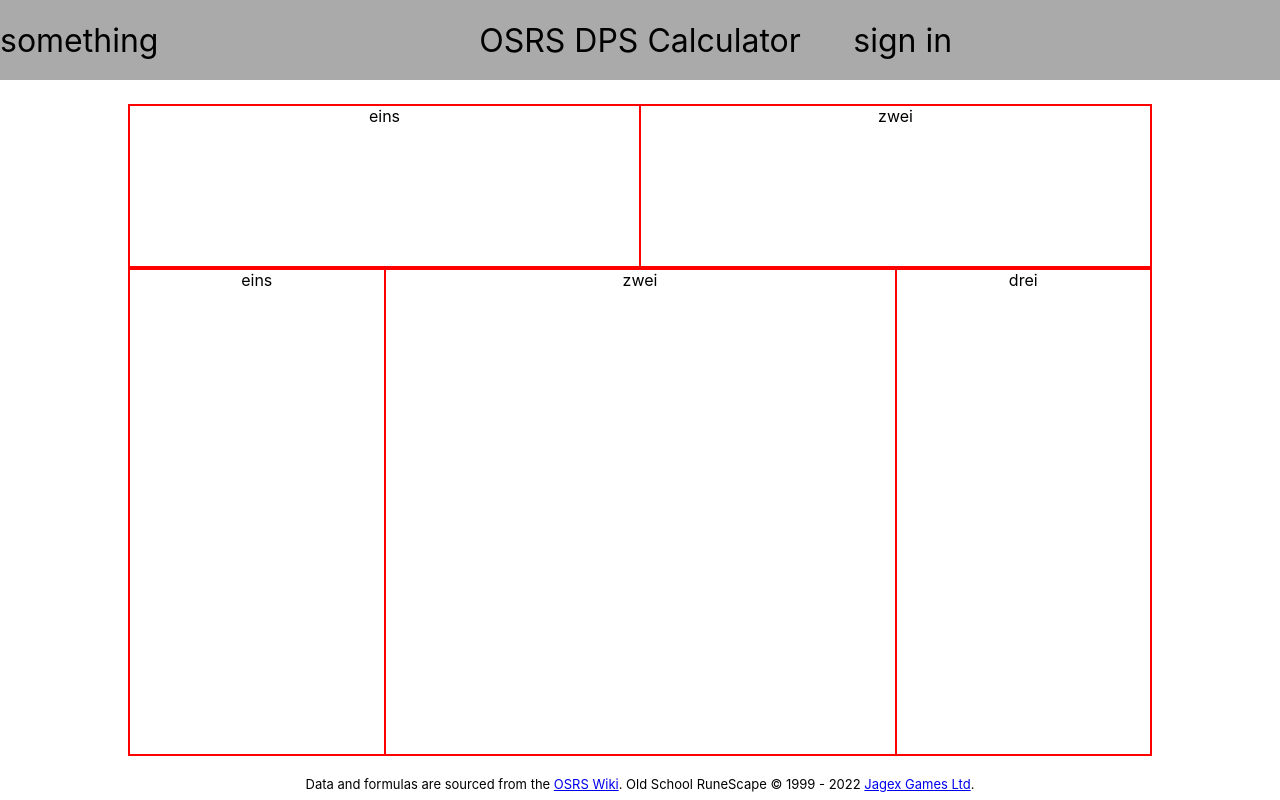
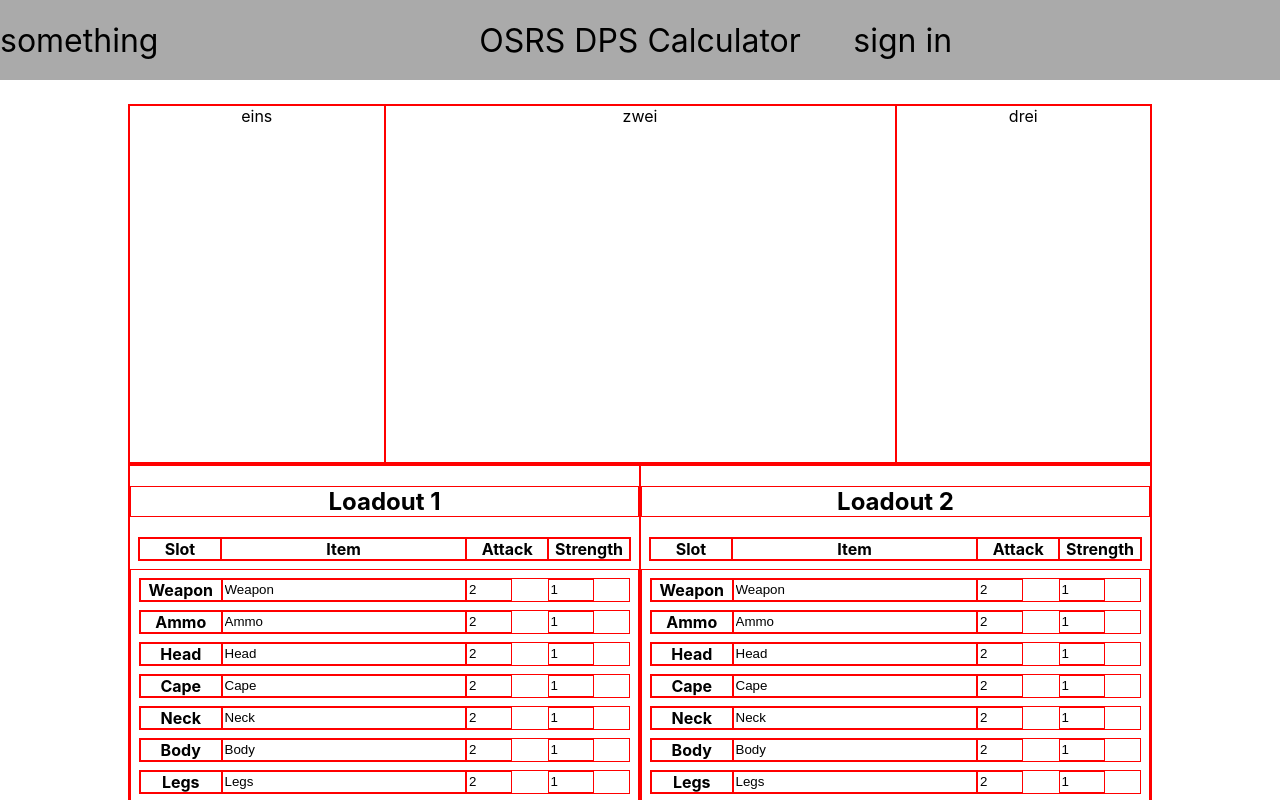
Before and after one commit to f-eiyu/osrs-calc-client, a React (Create React App) app: page / in a window 1280 px wide. Shown: the top 800 px of the page. Built offline with nearby package versions, Linux system fonts and the light colour scheme.

Commit message:
Prelimiary styling for the loadout form; no functionality

```diff
--- a/src/App.css
+++ b/src/App.css
@@ -71,9 +71,7 @@
 
 /* footer */
 #footer {
-  position: absolute;
-  bottom: 1vh;
-
+  margin: 3vh auto 1vh;
   width: 100%;
   font-size: small;
   text-align: center;
--- a/src/components/calc/CalcBottom.tsx
+++ b/src/components/calc/CalcBottom.tsx
@@ -1,12 +1,12 @@
-
+import GearLoadout from "./panels/GearLoadout";
 
 const CalcBottom = () => {
 
 
   return (
     <div id="calc-bottom">
-      <div>eins</div>
-      <div>zwei</div>
+      <GearLoadout boxNum="1"/>
+      <GearLoadout boxNum="2"/>
     </div>
   )
 }
--- a/src/components/calc/CalcMain.tsx
+++ b/src/components/calc/CalcMain.tsx
@@ -8,8 +8,8 @@
 
   return (
     <div id="calc-body">
+      <CalcTop />
       <CalcBottom />
-      <CalcTop />
     </div>
   )
 }
--- a/src/components/calc/calc.css
+++ b/src/components/calc/calc.css
@@ -1,23 +1,47 @@
 #calc-body {
   display: grid;
-  grid-template: 1fr 3fr / 1fr;
+  grid-template: 3fr 5fr / 1fr;
 
-  height: 82vh;
+  height: 120vh;
   width: 80vw;
   margin: 3vh auto 0;
 }
 
-#calc-body > #calc-top {
+
+/* top panels */
+#calc-top {
   display: grid;
   grid-template: 1fr / 1fr 2fr 1fr;
-  margin-bottom: 0.5vh;
 }
 
-#calc-body > #calc-bottom {
+
+/* bottom panels */
+#calc-bottom {
   display: grid;
   grid-template: 1fr / 1fr 1fr;
 }
 
+div.loadout-row {
+  display: grid;
+  grid-template: 1fr / 1fr 3fr 1fr 1fr;
+
+  margin: 8px;
+}
+
+.loadout-name {
+  font-weight: bold;
+}
+
+input.atk-bonus-field, input.str-bonus-field {
+  width: 3em;
+}
+
+input[type=number]::-webkit-inner-spin-button,
+input[type=number]::-webkit-outer-spin-button {
+  appearance: none;
+}
+
+/* debug */
 #calc-body * {
   border: solid red 1px;
 }
--- /dev/null
+++ b/src/components/calc/panels/Character.tsx
@@ -0,0 +1,3 @@
+
+
+export default {};
--- /dev/null
+++ b/src/components/calc/panels/GearLoadout.tsx
@@ -0,0 +1,35 @@
+import GearSlotEntry from "./GearSlotEntry";
+
+const GearLoadout = (props: {boxNum: string}) => {
+  const boxNum: string = props.boxNum;
+
+  return (
+    <div id="loadout-menu">
+      <h2>Loadout {boxNum}</h2>
+      <div className="loadout-row">
+        <span className="loadout-name">Slot</span>
+        <span className="loadout-name">Item</span>
+        <span className="loadout-name">Attack</span>
+        <span className="loadout-name">Strength</span>
+      </div>
+
+      <form className="loadout-form">
+        <GearSlotEntry slot="Weapon" />
+        <GearSlotEntry slot="Ammo" />
+        <GearSlotEntry slot="Head" />
+        <GearSlotEntry slot="Cape" />
+        <GearSlotEntry slot="Neck" />
+        <GearSlotEntry slot="Body" />
+        <GearSlotEntry slot="Legs" />
+        <GearSlotEntry slot="Shield" />
+        <GearSlotEntry slot="Hands" />
+        <GearSlotEntry slot="Feet" />
+        <GearSlotEntry slot="Ring" />
+      </form>
+
+
+    </div>
+  )
+}
+
+export default GearLoadout;
--- /dev/null
+++ b/src/components/calc/panels/GearSlotEntry.tsx
@@ -0,0 +1,17 @@
+
+
+const GearSlotEntry = (props: {slot: string}) => {
+  const slot: string = props.slot;
+
+
+  return (
+    <div className="loadout-row">
+      <label className="loadout-name">{slot}</label>
+      <input className="eq-name" type="text" value={slot}/>
+      <input className="atk-bonus-field" type="number" value="2"/>
+      <input className="str-bonus-field" type="number" value="1"/>
+    </div>
+  )
+}
+
+export default GearSlotEntry;
--- /dev/null
+++ b/src/components/calc/panels/Results.tsx
@@ -0,0 +1,3 @@
+
+
+export default {};
--- /dev/null
+++ b/src/components/calc/panels/Target.tsx
@@ -0,0 +1,3 @@
+
+
+export default {};
```
